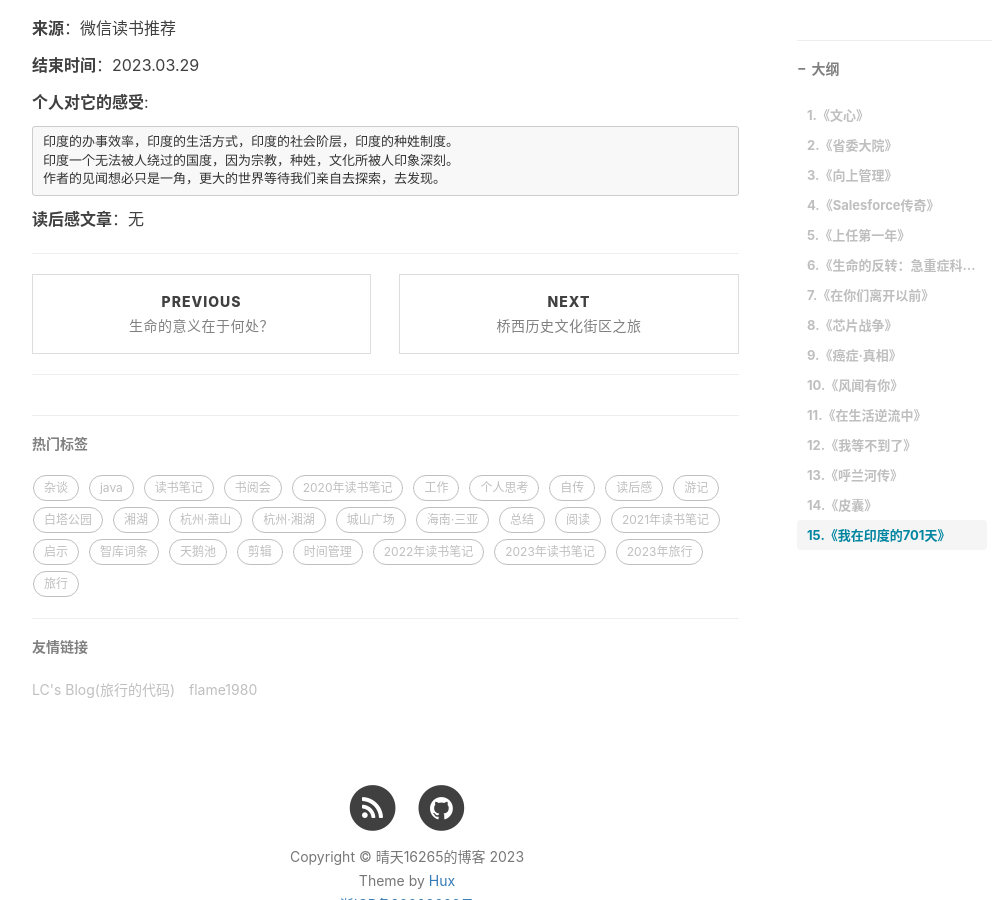
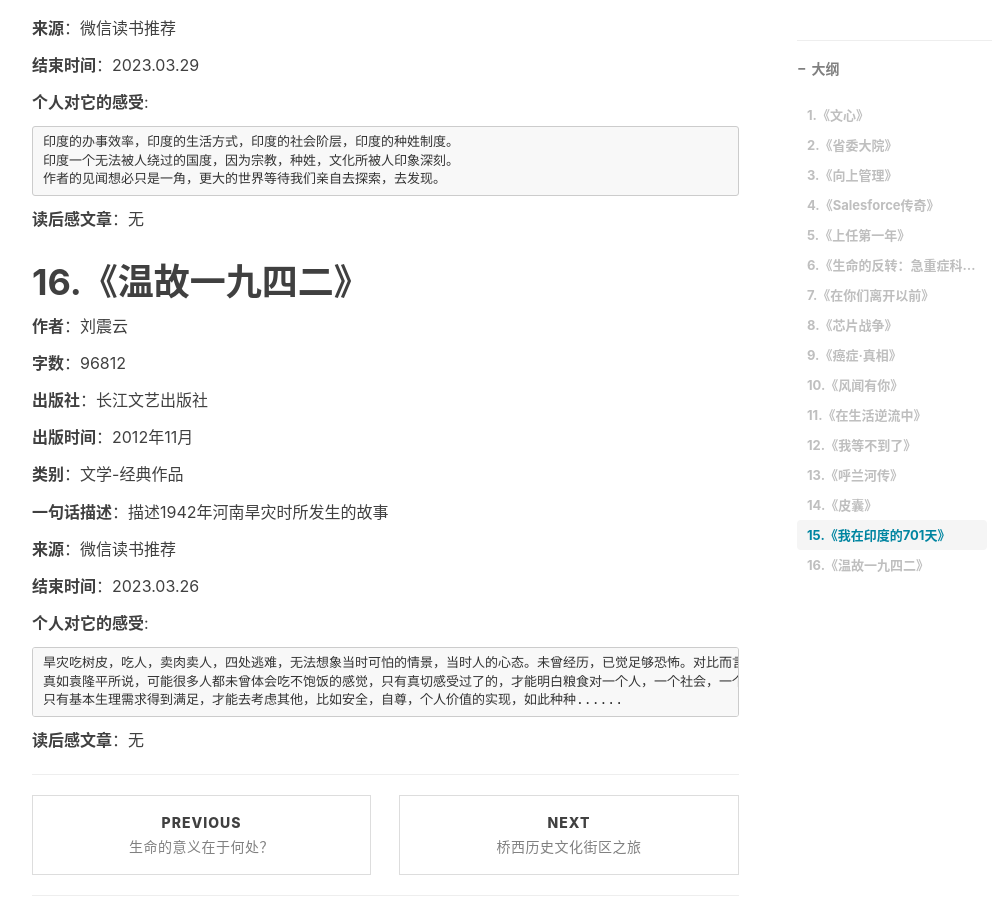
Before and after one commit to qingtian/qingtian.github.com, a Jekyll site: the page built from _posts/2023-02-25-tracking-of-reading-list-in-2023.md, in a window 1280 px wide and 900 px high, scrolled down 8721 px. Shown: the whole window, without its empty margins (233-1226 px from the left). Built offline with Jekyll 4.4.1, drawn with Linux system fonts in a browser that asks for light colours; nearby versions of some CDN libraries; comment, search, counter and statistics services are not loaded.

Commit message:
《温故一九四二》

````diff
--- a/_posts/2023-02-25-tracking-of-reading-list-in-2023.md
+++ b/_posts/2023-02-25-tracking-of-reading-list-in-2023.md
@@ -461,3 +461,31 @@ tags:
 ```
 
 **读后感文章**：无
+
+# 16.《温故一九四二》
+
+**作者**：刘震云
+
+**字数**：96812
+
+**出版社**：长江文艺出版社
+
+**出版时间**：2012年11月
+
+**类别**：文学-经典作品
+
+**一句话描述**：描述1942年河南旱灾时所发生的故事
+
+**来源**：微信读书推荐
+
+**结束时间**：2023.03.26
+
+**个人对它的感受**:
+
+```
+旱灾吃树皮，吃人，卖肉卖人，四处逃难，无法想象当时可怕的情景，当时人的心态。未曾经历，已觉足够恐怖。对比而言，现在的中国多数地方至少不至于挨饿。
+真如袁隆平所说，可能很多人都未曾体会吃不饱饭的感觉，只有真切感受过了的，才能明白粮食对一个人，一个社会，一个国家的意义。
+只有基本生理需求得到满足，才能去考虑其他，比如安全，自尊，个人价值的实现，如此种种......
+```
+
+**读后感文章**：无
````
